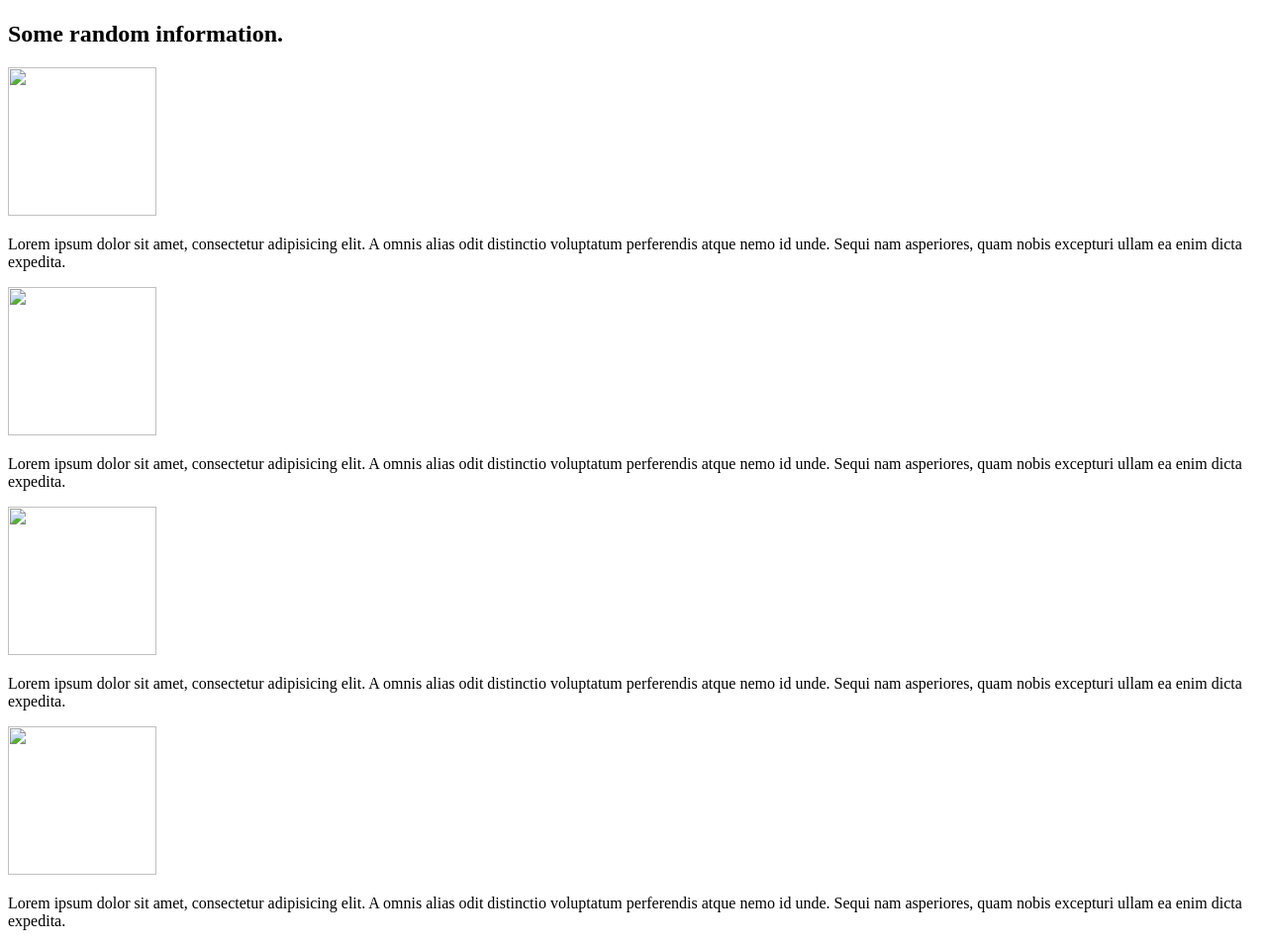
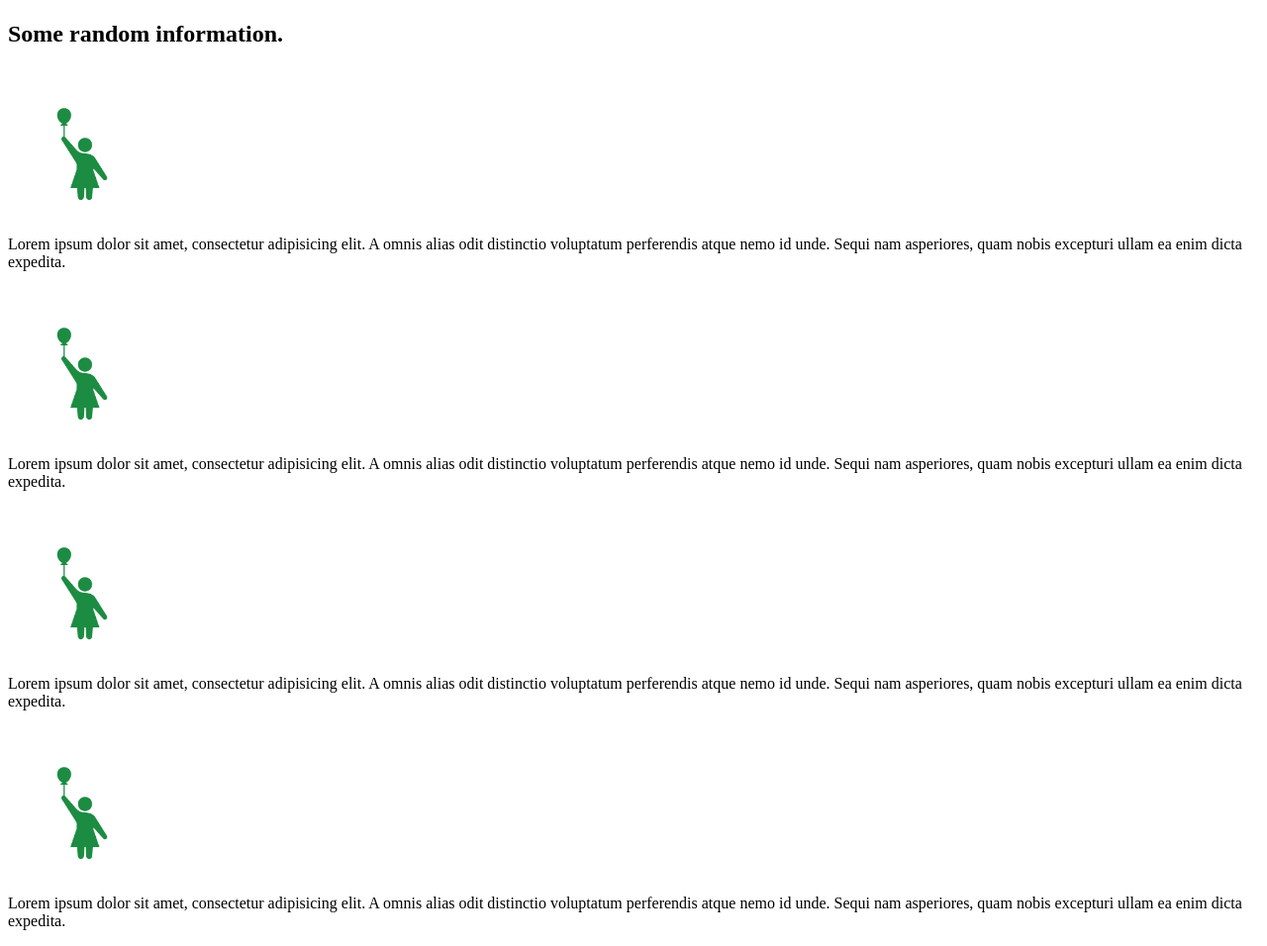
Before and after one commit to tptam/odin-landing-page-guitar, a plain HTML site: page index.html in a window 1280 px wide. Shown: the part 704-1660 px from the top of the page at 99% size. Drawn offline with Linux system fonts and the light colour scheme.

Commit message:
Add mock images to info
- Update README.md to give credits also

```diff
--- a/index.html
+++ b/index.html
@@ -36,25 +36,25 @@
         <h2>Some random information.</h2>
         <div class="card-deck">
             <div class="card">
-                <img src="" alt="" width="150" height="150">
+                <img src="./images/child.png" alt="" width="150" height="150">
                 <p>
                     Lorem ipsum dolor sit amet, consectetur adipisicing elit. A omnis alias odit distinctio voluptatum perferendis atque nemo id unde. Sequi nam asperiores, quam nobis excepturi ullam ea enim dicta expedita.
                 </p>
             </div>
             <div class="card">
-                <img src="" alt="" width="150" height="150">
+                <img src="./images/child.png" alt="" width="150" height="150">
                 <p>
                     Lorem ipsum dolor sit amet, consectetur adipisicing elit. A omnis alias odit distinctio voluptatum perferendis atque nemo id unde. Sequi nam asperiores, quam nobis excepturi ullam ea enim dicta expedita.
                 </p>
             </div>
             <div class="card">
-                <img src="" alt="" width="150" height="150">
+                <img src="./images/child.png" alt="" width="150" height="150">
                 <p>
                     Lorem ipsum dolor sit amet, consectetur adipisicing elit. A omnis alias odit distinctio voluptatum perferendis atque nemo id unde. Sequi nam asperiores, quam nobis excepturi ullam ea enim dicta expedita.
                 </p>
             </div>
             <div class="card">
-                <img src="" alt="" width="150" height="150">
+                <img src="./images/child.png" alt="" width="150" height="150">
                 <p>
                     Lorem ipsum dolor sit amet, consectetur adipisicing elit. A omnis alias odit distinctio voluptatum perferendis atque nemo id unde. Sequi nam asperiores, quam nobis excepturi ullam ea enim dicta expedita.
                 </p>
```
Also changed, not shown: images/child.png (added), 1 other file.
